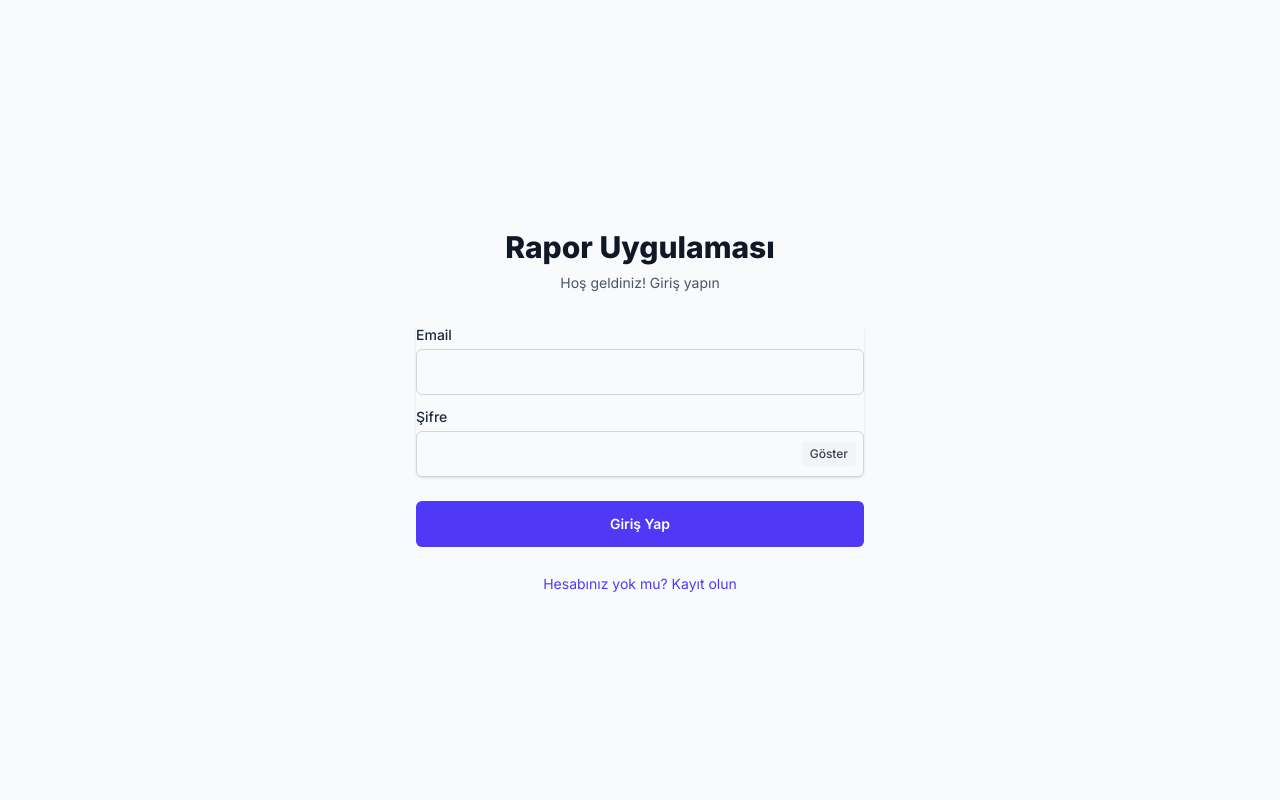
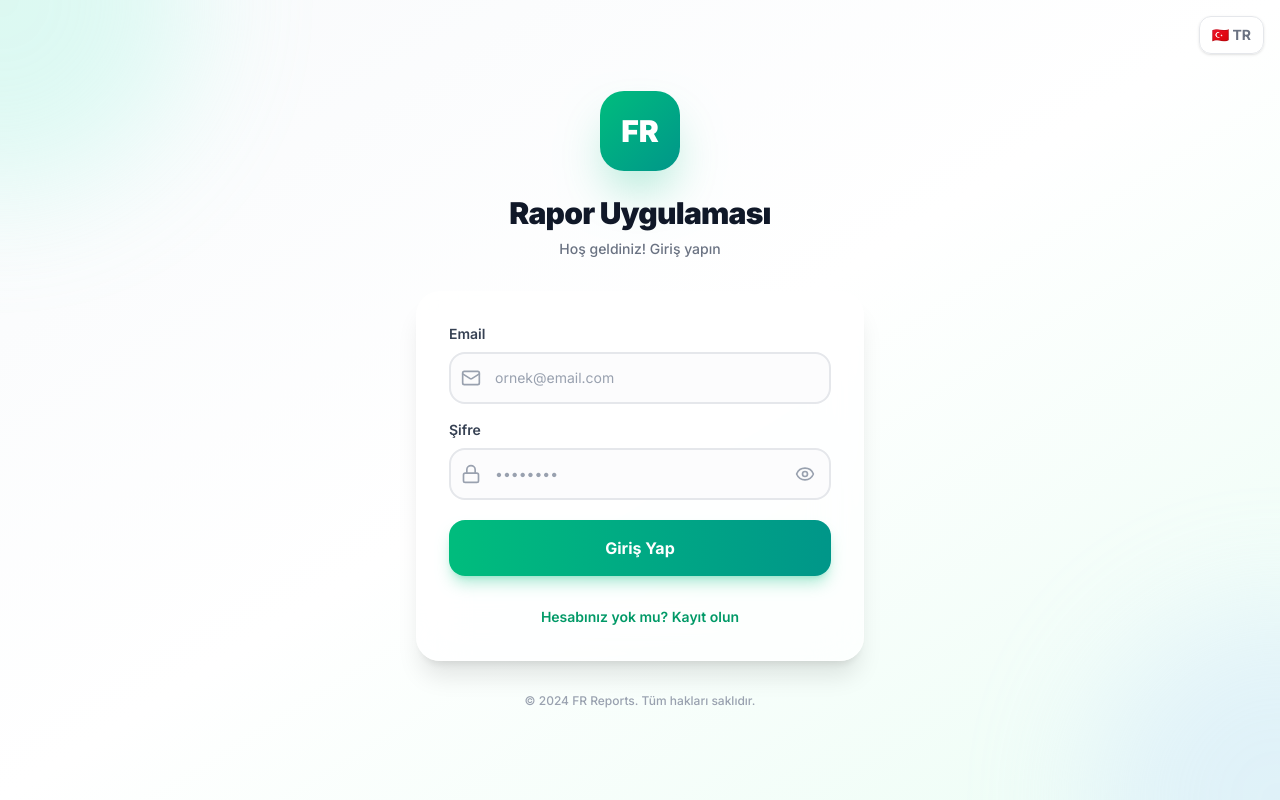
Before and after one commit to selcuk9494/react, a Next.js app in the folder frontend/: page /auth/login in a window 1280 px wide. Built offline with nearby package versions, Linux system fonts and the light colour scheme; no server answers.

Commit message:
auto-commit for 97e2afd3-4514-4e4c-9928-1065bda23267

```diff
--- a/frontend/src/app/auth/login/page.tsx
+++ b/frontend/src/app/auth/login/page.tsx
@@ -4,10 +4,11 @@ import React, { useState } from 'react';
 import { useAuth } from '@/contexts/AuthContext';
 import { useI18n } from '@/contexts/I18nContext';
 import clsx from 'clsx';
+import { Eye, EyeOff, Mail, Lock, Loader2 } from 'lucide-react';
 
 export default function LoginPage() {
   const { login, register } = useAuth();
-  const { t } = useI18n();
+  const { t, lang, setLang } = useI18n();
   const [email, setEmail] = useState('');
   const [password, setPassword] = useState('');
   const [isLogin, setIsLogin] = useState(true);
@@ -24,11 +25,11 @@ export default function LoginPage() {
     setPassErr('');
     const emailValid = /\S+@\S+\.\S+/.test(email);
     if (!emailValid) {
-      setEmailErr('Geçerli bir e-posta girin');
+      setEmailErr(lang === 'tr' ? 'Geçerli bir e-posta girin' : 'Enter a valid email');
       return;
     }
     if (!password || password.length < 4) {
-      setPassErr('Şifre en az 4 karakter olmalı');
+      setPassErr(lang === 'tr' ? 'Şifre en az 4 karakter olmalı' : 'Password must be at least 4 characters');
       return;
     }
     setLoading(true);
@@ -46,23 +47,45 @@ export default function LoginPage() {
   };
 
   return (
-    <div className="min-h-screen flex items-center justify-center bg-gray-50 py-12 px-4 sm:px-6 lg:px-8">
-      <div className="max-w-md w-full space-y-8">
-        <div>
-          <h2 className="mt-6 text-center text-3xl font-extrabold text-gray-900">
+    <div className="min-h-screen flex items-center justify-center bg-gradient-to-br from-slate-50 via-white to-emerald-50 py-12 px-4 sm:px-6 lg:px-8 relative overflow-hidden">
+      {/* Decorative Background Elements */}
+      <div className="absolute top-0 left-0 w-96 h-96 bg-gradient-to-br from-emerald-200 to-teal-200 rounded-full blur-3xl opacity-30 -translate-x-1/2 -translate-y-1/2"></div>
+      <div className="absolute bottom-0 right-0 w-96 h-96 bg-gradient-to-br from-blue-200 to-indigo-200 rounded-full blur-3xl opacity-30 translate-x-1/2 translate-y-1/2"></div>
+
+      {/* Language Toggle */}
+      <button
+        onClick={() => setLang(lang === 'tr' ? 'en' : 'tr')}
+        className="absolute top-4 right-4 text-sm font-bold text-gray-500 bg-white/80 backdrop-blur-sm px-3 py-2 rounded-xl hover:bg-white transition-all shadow-sm border border-gray-200"
+      >
+        {lang === 'tr' ? '🇹🇷 TR' : '🇬🇧 EN'}
+      </button>
+
+      <div className="max-w-md w-full space-y-8 relative z-10">
+        {/* Header */}
+        <div className="text-center">
+          <div className="mx-auto w-20 h-20 bg-gradient-to-br from-emerald-500 to-teal-600 rounded-3xl flex items-center justify-center shadow-2xl shadow-emerald-500/40 mb-6">
+            <span className="text-white font-black text-3xl">FR</span>
+          </div>
+          <h2 className="text-3xl font-black text-gray-900 tracking-tight">
             {t('app_title')}
           </h2>
-          <p className="mt-2 text-center text-sm text-gray-600">
-            {isLogin ? t('welcome_subtitle') : t('no_account')}
+          <p className="mt-2 text-sm text-gray-500 font-medium">
+            {isLogin ? t('welcome_subtitle') : (lang === 'tr' ? 'Yeni hesap oluşturun' : 'Create a new account')}
           </p>
         </div>
-        <form className="mt-8 space-y-6" onSubmit={handleSubmit}>
-          <input type="hidden" name="remember" value="true" />
-          <div className="rounded-md shadow-sm space-y-3">
+
+        {/* Login Form */}
+        <form className="mt-8 space-y-5 bg-white/70 backdrop-blur-xl p-8 rounded-3xl shadow-xl border border-white/50" onSubmit={handleSubmit}>
+          <div className="space-y-4">
+            {/* Email Field */}
             <div>
-              <label htmlFor="email-address" className="block text-sm font-medium text-gray-800 mb-1">
+              <label htmlFor="email-address" className="block text-sm font-semibold text-gray-700 mb-2">
                 {t('email')}
               </label>
+              <div className="relative">
+                <div className="absolute left-3 top-1/2 -translate-y-1/2 text-gray-400">
+                  <Mail className="w-5 h-5" />
+                </div>
                 <input
                   id="email-address"
                   name="email"
@@ -70,20 +93,28 @@ export default function LoginPage() {
                   autoComplete="email"
                   required
                   className={clsx(
-                  "block w-full px-3 py-3 border rounded-md sm:text-sm text-gray-900 placeholder-gray-400 focus:outline-none focus:ring-2",
-                  emailErr ? "border-red-400 focus:ring-red-500 focus:border-red-500" : "border-gray-300 focus:ring-indigo-600 focus:border-indigo-600"
+                    "block w-full pl-11 pr-4 py-3.5 border-2 rounded-2xl text-sm text-gray-900 placeholder-gray-400 focus:outline-none transition-all duration-200",
+                    emailErr
+                      ? "border-red-300 focus:ring-4 focus:ring-red-100 focus:border-red-400 bg-red-50/50"
+                      : "border-gray-200 focus:ring-4 focus:ring-emerald-100 focus:border-emerald-400 bg-gray-50/50"
                   )}
-                placeholder=""
+                  placeholder={lang === 'tr' ? 'ornek@email.com' : 'example@email.com'}
                   value={email}
                   onChange={(e) => setEmail(e.target.value)}
                 />
-              {emailErr && <p className="mt-1 text-xs text-red-600">{emailErr}</p>}
               </div>
+              {emailErr && <p className="mt-2 text-xs text-red-600 font-medium flex items-center gap-1"><span>⚠️</span>{emailErr}</p>}
+            </div>
+
+            {/* Password Field */}
             <div>
-              <label htmlFor="password" className="block text-sm font-medium text-gray-800 mb-1">
+              <label htmlFor="password" className="block text-sm font-semibold text-gray-700 mb-2">
                 {t('password')}
               </label>
               <div className="relative">
+                <div className="absolute left-3 top-1/2 -translate-y-1/2 text-gray-400">
+                  <Lock className="w-5 h-5" />
+                </div>
                 <input
                   id="password"
                   name="password"
@@ -91,55 +122,68 @@ export default function LoginPage() {
                   autoComplete="current-password"
                   required
                   className={clsx(
-                    "block w-full px-3 py-3 border rounded-md sm:text-sm text-gray-900 placeholder-gray-400 focus:outline-none focus:ring-2 pr-12",
-                    passErr ? "border-red-400 focus:ring-red-500 focus:border-red-500" : "border-gray-300 focus:ring-indigo-600 focus:border-indigo-600"
+                    "block w-full pl-11 pr-14 py-3.5 border-2 rounded-2xl text-sm text-gray-900 placeholder-gray-400 focus:outline-none transition-all duration-200",
+                    passErr
+                      ? "border-red-300 focus:ring-4 focus:ring-red-100 focus:border-red-400 bg-red-50/50"
+                      : "border-gray-200 focus:ring-4 focus:ring-emerald-100 focus:border-emerald-400 bg-gray-50/50"
                   )}
-                  placeholder=""
+                  placeholder="••••••••"
                   value={password}
                   onChange={(e) => setPassword(e.target.value)}
                 />
                 <button
                   type="button"
                   onClick={() => setShowPassword(v => !v)}
-                  className="absolute right-2 top-1/2 -translate-y-1/2 text-xs font-medium px-2 py-1 rounded bg-gray-100 text-gray-700 hover:bg-gray-200"
+                  className="absolute right-3 top-1/2 -translate-y-1/2 text-gray-400 hover:text-gray-600 p-1 rounded-lg hover:bg-gray-100 transition-all"
                 >
-                  {showPassword ? 'Gizle' : 'Göster'}
+                  {showPassword ? <EyeOff className="w-5 h-5" /> : <Eye className="w-5 h-5" />}
                 </button>
               </div>
-              {passErr && <p className="mt-1 text-xs text-red-600">{passErr}</p>}
+              {passErr && <p className="mt-2 text-xs text-red-600 font-medium flex items-center gap-1"><span>⚠️</span>{passErr}</p>}
             </div>
           </div>
 
+          {/* Error Message */}
           {error && (
-            <div className="rounded-md bg-red-50 p-4">
-              <div className="flex">
-                <div className="ml-3">
-                  <h3 className="text-sm font-medium text-red-800">{error}</h3>
-                </div>
-              </div>
+            <div className="rounded-2xl bg-red-50 border border-red-200 p-4">
+              <p className="text-sm font-medium text-red-700 flex items-center gap-2">
+                <span>❌</span>{error}
+              </p>
             </div>
           )}
 
-          <div>
+          {/* Submit Button */}
           <button
             type="submit"
             disabled={loading}
-              className="group relative w-full flex justify-center py-3 px-4 border border-transparent text-sm font-semibold rounded-md text-white bg-indigo-600 hover:bg-indigo-700 focus:outline-none focus:ring-2 focus:ring-offset-2 focus:ring-indigo-600 disabled:opacity-50"
+            className="w-full flex items-center justify-center gap-2 py-4 px-6 border-0 text-base font-bold rounded-2xl text-white bg-gradient-to-r from-emerald-500 to-teal-600 hover:from-emerald-600 hover:to-teal-700 focus:outline-none focus:ring-4 focus:ring-emerald-200 disabled:opacity-50 disabled:cursor-not-allowed transition-all duration-300 shadow-lg shadow-emerald-500/30 hover:shadow-xl hover:shadow-emerald-500/40 transform hover:-translate-y-0.5"
           >
-              {loading ? '...' : isLogin ? t('login') : t('register')}
+            {loading ? (
+              <>
+                <Loader2 className="w-5 h-5 animate-spin" />
+                <span>{lang === 'tr' ? 'Giriş yapılıyor...' : 'Logging in...'}</span>
+              </>
+            ) : (
+              isLogin ? t('login') : t('register')
+            )}
           </button>
-          </div>
 
-          <div className="text-center">
+          {/* Toggle Login/Register */}
+          <div className="text-center pt-2">
             <button
               type="button"
-              className="text-sm text-indigo-600 hover:text-indigo-500"
+              className="text-sm font-semibold text-emerald-600 hover:text-emerald-700 transition-colors"
               onClick={() => setIsLogin(!isLogin)}
             >
-              {isLogin ? t('no_account') : t('login')}
+              {isLogin ? t('no_account') : (lang === 'tr' ? 'Zaten hesabınız var mı? Giriş yapın' : 'Already have an account? Sign in')}
             </button>
           </div>
         </form>
+
+        {/* Footer */}
+        <p className="text-center text-xs text-gray-400 font-medium">
+          © 2024 FR Reports. {lang === 'tr' ? 'Tüm hakları saklıdır.' : 'All rights reserved.'}
+        </p>
       </div>
     </div>
   );
```
Lines whose indentation alone changed are shown as unchanged.
